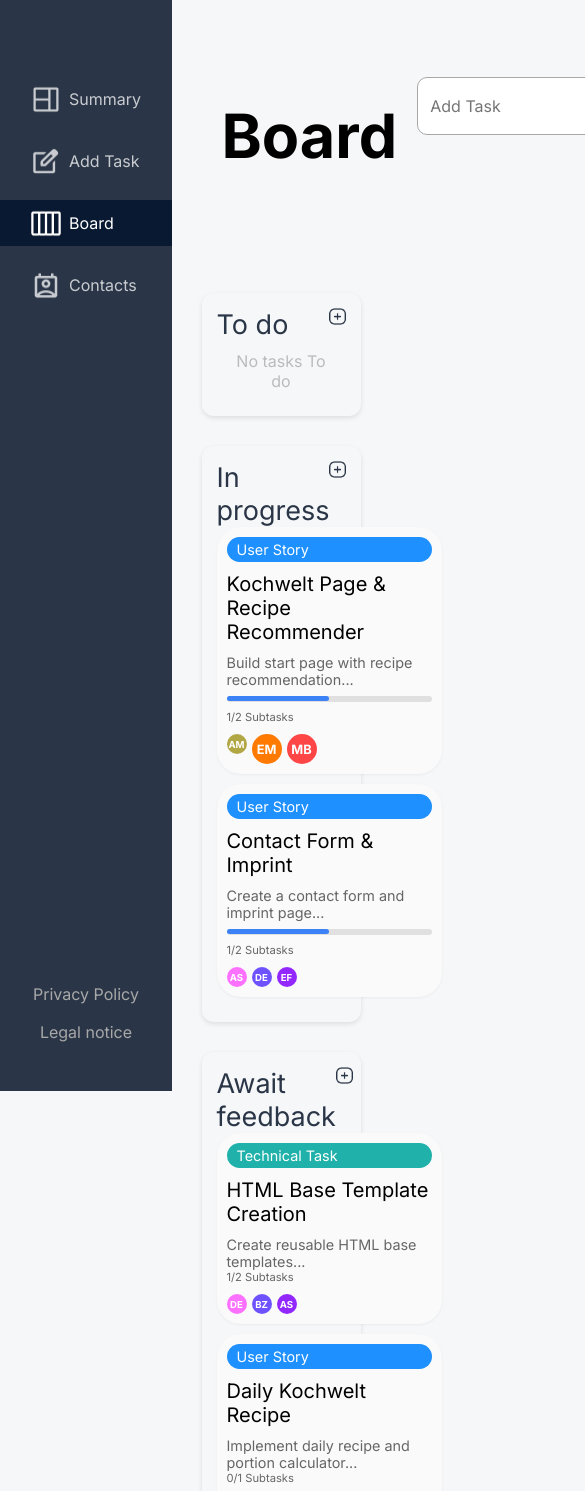
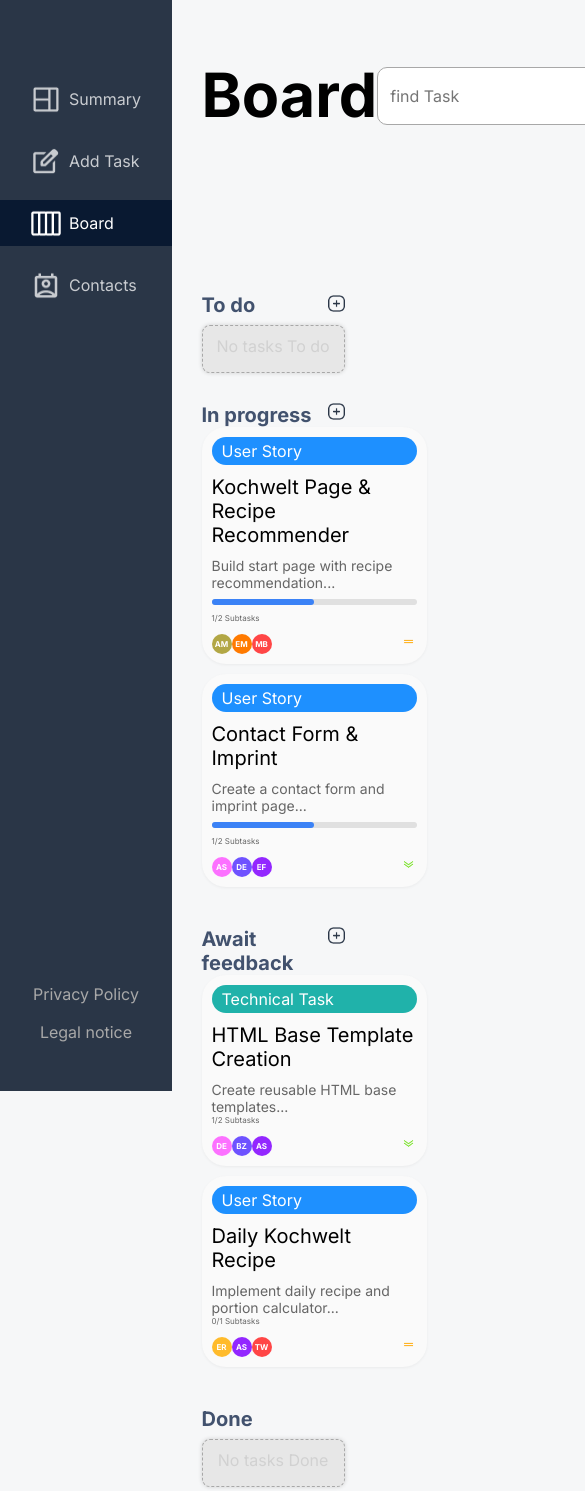
Before and after one commit to SimonHeistermann/Join, a plain HTML site: page board.html in a window 390 px wide. Shown: the part 109-1600 px from the top of the page, 585 px wide, since content can reach past the window. Drawn offline with Linux system fonts and the light colour scheme.

Commit message:
classnamed

```diff
--- a/board.html
+++ b/board.html
@@ -182,11 +182,12 @@
      <main>
       <div class="board__navigator">
         <div class="search__and__addTasks">
-          <h1>Board</h1>
+
+          <p class="board__title">Board</p>
 
           <div class="inputicon__addButton">
             <div class="search__area">
-              <input type="text" placeholder="Add Task" /><span>|</span>
+              <input type="text" placeholder="find Task" id="find_task"/><span>|</span>
               <img
                 class="search__icon"
                 src="assets/icons/search@2x.png"
@@ -198,11 +199,13 @@
               <img class="add__icon" src="assets/icons/add.png" alt="" />
             </button>
           </div>
+
+
         </div>
       </div>
 
 
-     <div class="kanban-board">
+     <div class="kanban__board">
 
       <div class="columns">
         <div class="column">
@@ -212,82 +215,108 @@
             src="assets/icons/plus button.png"
             alt=""
           /></span></h2>
-          <div class="empty-message">No tasks To do</div>
+          <div class="empty__message">No tasks To do</div>
         </div>
         <div class="column">
-          <h2>In progress <span class="add-task"> <img
+          <h2>In progress <span class="add__task"> <img
             onclick="showAddTaskDetails()"
             class="plus__icon"
             src="assets/icons/plus button.png"
             alt=""
           /></span></h2>
           <div class="task">
-            <div class="task-type user-story">User Story</div>
+            <div class="task__type user__story">User Story</div>
             <h3>Kochwelt Page & Recipe Recommender</h3>
             <p>Build start page with recipe recommendation...</p>
             <div class="progress">
-              <div class="progress-bar" style="width: 50%"></div>
+              <div class="progress__bar" style="width: 50%"></div>
             </div>
             <div class="subtasks">1/2 Subtasks</div>
             <div class="avatars">
+              <div class="avatars__menuIcon">
+
+              <div class="avatars__group">
               <div class="avatar" style="background-color: #B2A745">AM</div>
-              <div class="avatar1" style="background-color: #ff7a00">EM</div>
-              <div class="avatar2" style="background-color: #ff4646">MB</div>
+              <div class="avatar" style="background-color: #ff7a00">EM</div>
+              <div class="avatar" style="background-color: #ff4646">MB</div>
+            </div>
+            <div> <img src="assets/icons/Priority symbols (1).png" alt="" width="32"></div>
+          </div>
             </div>
           </div>
           <div class="task">
-            <div class="task-type user-story">User Story</div>
+            <div class="task__type user__story">User Story</div>
             <h3>Contact Form & Imprint</h3>
             <p>Create a contact form and imprint page...</p>
             <div class="progress">
-              <div class="progress-bar" style="width: 50%"></div>
+              <div class="progress__bar" style="width: 50%"></div>
             </div>
             <div class="subtasks">1/2 Subtasks</div>
             <div class="avatars">
+              <div class="avatars__menuIcon">
+
+              <div class="avatars__group">
               <div class="avatar"  style="background-color:  #FC71FF">AS</div>
               <div class="avatar"  style="background-color: #6F52FF">DE</div>
               <div class="avatar"  style="background-color: #9327FF">EF</div>
             </div>
+            <div> <img src="assets/icons/Priority symbols.png" alt="" width="32"></div>
+
+
+          </div>
+
+            </div>
           </div>
         </div>
         <div class="column">
-          <h2>Await feedback <span class="add-task"> <img
+          <h2>Await feedback <span class="add__task"> <img
             onclick="showAddTaskDetails()"
             class="plus__icon"
             src="assets/icons/plus button.png"
             alt=""
           /></span></h2>
           <div class="task">
-            <div class="task-type technical-task">Technical Task</div>
+            <div class="task__type technical__task">Technical Task</div>
             <h3>HTML Base Template Creation</h3>
             <p>Create reusable HTML base templates...</p>
             <div class="subtasks">1/2 Subtasks</div>
             <div class="avatars">
+              <div class="avatars__menuIcon">
+                <div class="avatars__group">
               <div class="avatar" style="background-color:  #FC71FF">DE</div>
               <div class="avatar" style="background-color:  #6E52FF">BZ</div>
               <div class="avatar" style="background-color:  #9327FF">AS</div>
             </div>
+
+         <div> <img src="assets/icons/Priority symbols.png" alt="" width="32"></div>
+
+          </div>
+
+            </div>
           </div>
           <div class="task">
-            <div class="task-type user-story">User Story</div>
+            <div class="task__type user__story">User Story</div>
             <h3>Daily Kochwelt Recipe</h3>
             <p>Implement daily recipe and portion calculator...</p>
             <div class="subtasks">0/1 Subtasks</div>
             <div class="avatars">
+              <div class="avatars__menuIcon">
+                <div class="avatars__group">
               <div class="avatar" style="background-color:  #FFBB2B">ER</div>
               <div class="avatar" style="background-color:  #9327FF">AS</div>
               <div class="avatar" style="background-color:  #ff4646">TW</div>
             </div>
+            <div> <img src="assets/icons/Priority symbols (1).png" alt="" width="32"></div>
+
+            </div>
+
+            </div>
           </div>
         </div>
         <div class="column">
-          <h2>Done <span class="add-task"> <img
-            onclick="showAddTaskDetails()"
-            class="plus__icon"
-            src="assets/icons/plus button.png"
-            alt=""
-          /></span></h2>
-          <div class="empty-message">No tasks Done</div>
+          <h2>Done <span class="add__task">
+        </span></h2>
+          <div class="empty__message">No tasks Done</div>
         </div>
       </div>
     </div>
--- a/styles/board.css
+++ b/styles/board.css
@@ -1,4 +1,11 @@
-/* .board__navigator {
+body {
+  font-family: Arial, sans-serif;
+  margin: 0;
+  padding: 0;
+  background-color: #f4f4f4;
+}
+/*  Tusaale */
+.board__navigator {
   width: 100%;
   height: 232px;
   padding: 8px 10px;
@@ -9,13 +16,15 @@
   justify-content: space-between;
   align-items: center;
 }
-
-.search__and__addTasks p {
+.search__and__addTasks .board__title {
   font-family: "Inter";
   font-size: 61px;
   font-weight: 700;
-  color: #00007;
+  line-height: 73.2px;
+  text-align: left;
+  color: #000000 !important;
 }
+
 .inputicon__addButton {
   display: flex;
   gap: 32px;
@@ -84,99 +93,7 @@ img {
   border-radius: 5px;
 }
 
-.taska__content {
-  width: 100%;
-  display: flex;
-  justify-content: space-between;
-  align-items: center;
-  padding-left: 64px;
-  padding-right: 64px;
-}
-.plus__icon {
-  width: 24px;
-  height: 24px;
-  border: 1px solid;
-  border-radius: 6px;
-  cursor: pointer;
-}
-.column__desktop {
-  display: flex;
-  justify-content: center;
-  align-items: center;
-  flex-direction: column;
-  gap: 24px;
-  cursor: pointer;
-}
-.head__column {
-  width: 220px;
-  height: 24px;
-  display: flex;
-  justify-content: space-between;
-  align-items: center;
-}
-
-.column__Fonts {
-  font-family: "Inter";
-  font-size: 20px;
-  font-weight: 700;
-  line-height: 24px;
-  text-align: left;
-  color: #42526e;
-}
-
-.task__area {
-  display: flex;
-  justify-content: space-between;
-  text-align: center;
-  gap: 24px;
-  margin-top: 12px;
-  padding: 15px 8px 15px;
-}
-.task-container {
-  width: 200px;
-  min-height: 50px;
-  background-color: #e7e7e7;
-  text-align: center;
-  padding-top: 18px;
-  padding-bottom: 18px;
-  border-radius: 16px;
-  border-style: dashed;
-  border-color: #a8a8a8;
-}
-
-.drag__area {
-  width: 100%;
-
-  padding-left: 64px;
-  padding-right: 64px;
-  padding-top: 12px;
-}
-.all {
-  display: flex;
-  justify-content: space-around;
-  align-items: center;
-}
-
-.drop__area {
-  border: 12px solid 1px #42526e;
-  gap: 12px;
-}
- */
-
-body {
-  font-family: Arial, sans-serif;
-  margin: 0;
-  padding: 0;
-  background-color: #f4f4f4;
-}
-
-h1 {
-  font-size: 2rem;
-  padding: 20px;
-  text-align: center;
-}
-
-.kanban-board {
+.kanban__board {
   padding: 20px;
   display: flex;
   flex-direction: column;
@@ -190,33 +107,48 @@ h1 {
 }
 
 .columns {
+  width: 90%;
   display: flex;
-  gap: 24px;
+  gap: 34px;
 }
 
 .column {
   background-color: transparent;
-  padding: 15px;
   width: 250px;
-  border-radius: 12px;
-  box-shadow: 0 2px 5px rgba(0, 0, 0, 0.1);
+}
+
+h2 {
+  font-size: 20px !important;
+  font-weight: 700 !important;
+  color: #42526e !important;
+  font-family: "Inter" !important;
 }
 
 h2 {
   display: flex;
   justify-content: space-between;
-  font-size: 1.2rem;
 }
 
-.add-task {
+.add__task {
   cursor: pointer;
   color: #666;
+  width: 17px;
+  height: 17px;
 }
 
-.empty-message {
-  color: #bbb;
+.empty__message {
+  width: 100%;
+  height: 48px;
+  background-color: #e7e7e7;
+  color: #d1d1d1;
   text-align: center;
+  font-size: 16px;
+  border-radius: 8px;
   padding: 10px;
+  margin-top: 8px;
+
+  border: 1px dashed #a8a8a8;
+  box-shadow: 0px 0px 4px 0px #00000029;
 }
 
 .task {
@@ -224,33 +156,34 @@ h2 {
   background: #fafafa;
   padding: 16px;
   border-radius: 24px;
-  margin-bottom: 15px;
+  margin-bottom: 32px;
   box-shadow: 0 1px 3px rgba(0, 0, 0, 0.05);
+  cursor: pointer;
 }
 
-.task-type {
-  font-size: 0.9rem;
+.task__type {
+  font-size: 16px;
   padding: 4px 10px;
   border-radius: 20px;
   color: #fff;
 }
 
-.user-story {
+.user__story {
   background-color: #1e90ff;
 }
 
-.technical-task {
+.technical__task {
   background-color: #20b2aa;
 }
 
 h3 {
-  font-size: 1rem;
+  font-size: 18;
   margin: 10px 0;
 }
 
 p {
   color: #666;
-  font-size: 0.9rem;
+  font-size: 14px;
 }
 
 .progress {
@@ -261,14 +194,14 @@ p {
   margin: 8px 0;
 }
 
-.progress-bar {
+.progress__bar {
   background: #3b82f6;
   height: 100%;
   border-radius: 4px;
 }
 
 .subtasks {
-  font-size: 0.8rem;
+  font-size: 12px;
   color: #666;
   margin-bottom: 10px;
 }
@@ -286,35 +219,21 @@ p {
   display: flex;
   justify-content: center;
   align-items: center;
-  font-size: 0.8rem;
-  font-weight: bold;
-  color: #ffff;
-}
-.avatar1 {
-  width: 30px;
-  height: 30px;
-  background: #75bb75;
-  border-radius: 50%;
-  display: flex;
-  justify-content: center;
-  align-items: center;
-  font-size: 0.8rem;
-  font-weight: bold;
-  color: #ffff;
-}
-.avatar2 {
-  width: 30px;
-  height: 30px;
-  background: #75bb75;
-  border-radius: 50%;
-  display: flex;
-  justify-content: center;
-  align-items: center;
-  font-size: 0.8rem;
+  font-size: 12px;
   font-weight: bold;
   color: #ffff;
 }
 
+.avatars__menuIcon {
+  width: 100%;
+  display: flex;
+  justify-content: space-between;
+  align-items: flex-end;
+}
+.avatars__group {
+  display: flex;
+  gap: -3px;
+}
 /* Mobile Responsive Styles */
 
 @media (max-width: 768px) {
@@ -328,11 +247,11 @@ p {
   }
 
   h1 {
-    font-size: 1.5rem;
+    font-size: 16px;
   }
 
   h2 {
-    font-size: 1rem;
+    font-size: 12px;
   }
 
   .task {
@@ -346,12 +265,12 @@ p {
   .avatar {
     width: 25px;
     height: 25px;
-    font-size: 0.7rem;
+    font-size: 10px;
   }
 }
 
 @media (max-width: 480px) {
-  .kanban-board {
+  .kanban__board {
     padding: 10px;
   }
 
@@ -360,15 +279,15 @@ p {
   }
 
   h1 {
-    font-size: 1.2rem;
+    font-size: 16px;
   }
 
   h2 {
-    font-size: 0.9rem;
+    font-size: 14px;
   }
 
-  .add-task {
-    font-size: 0.9rem;
+  .add__task {
+    font-size: 12px;
   }
 
   .task {
@@ -378,97 +297,10 @@ p {
   .avatar {
     width: 20px;
     height: 20px;
-    font-size: 0.6rem;
+    font-size: 8px;
   }
 
   .subtasks {
-    font-size: 0.7rem;
+    font-size: 8px;
   }
 }
-
-/*  Tusaale */
-.board__navigator {
-  width: 100%;
-  height: 232px;
-  padding: 8px 10px;
-}
-
-.board__navigator .search__and__addTasks {
-  display: flex;
-  justify-content: space-between;
-  align-items: center;
-}
-
-.search__and__addTasks p {
-  font-family: "Inter";
-  font-size: 61px;
-  font-weight: 700;
-  color: #00007;
-}
-.inputicon__addButton {
-  display: flex;
-  gap: 32px;
-  align-items: center;
-  width: 500px;
-  height: 48px;
-  align-items: center;
-}
-
-.add__button {
-  font-family: "Inter";
-  font-size: 21px;
-  font-weight: 700;
-  padding: 8px 16px 8px 16px;
-
-  background-color: #2a3647;
-  color: #ffff;
-  border: 1px;
-  border-radius: 10px;
-  width: 160px;
-  height: 48px;
-}
-.add__icon {
-  width: 18px;
-  height: 18px;
-}
-
-.search__area {
-  display: flex;
-  justify-content: center;
-  align-items: center;
-  gap: 5px;
-  background: #ffff;
-  width: 312px;
-  height: 58px;
-  padding: 8px 16px 8px 16px;
-  border-radius: 10px;
-  border: 1px solid #a8a8a8;
-  cursor: pointer;
-}
-.search__area input {
-  height: 58px;
-  border: none;
-  font-family: "Inter";
-  cursor: pointer;
-  border: none;
-  padding: 8px 6px;
-  font-size: 16px;
-  outline: none;
-  background: transparent;
-  flex: 1;
-}
-
-.search__area span {
-  border: none;
-  height: 31px;
-  font-size: 26px;
-  color: #d1d1d1;
-}
-
-.search__icon,
-img {
-  width: 17px;
-  height: 17px;
-  color: #d9d9d9;
-  border-radius: 5px;
-}
```
Also changed, not shown: assets/icons/Priority symbols (1).png (added), assets/icons/Priority symbols (2).png (added), assets/icons/Priority symbols.png (added).
